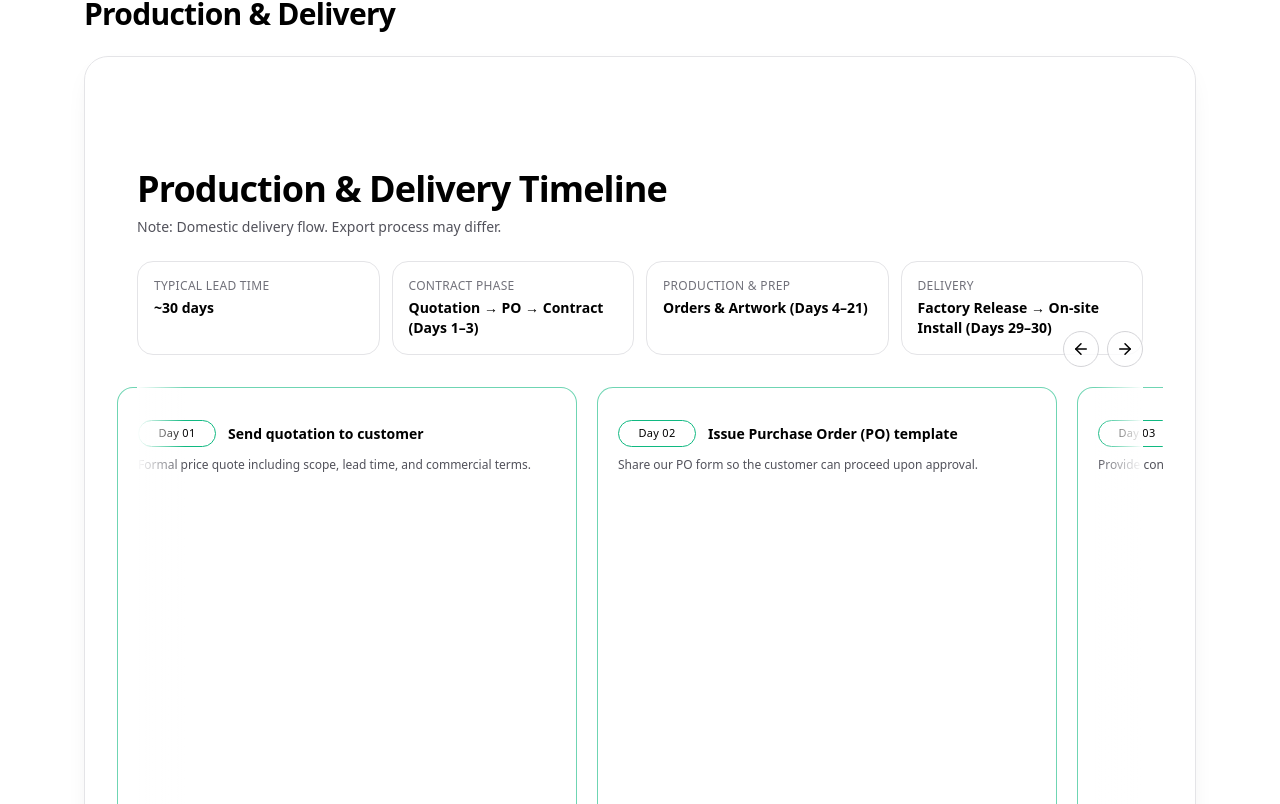
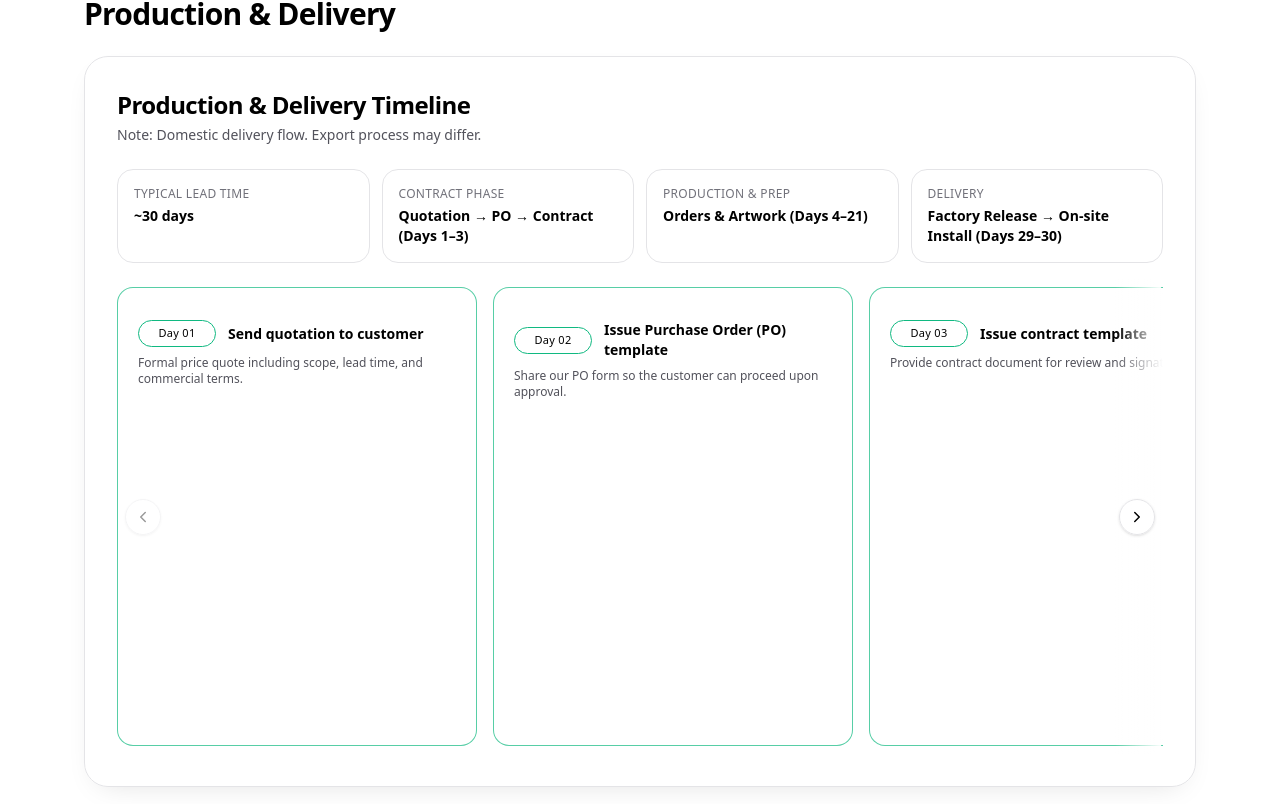
Before and after one commit to Aproglobal/apro-global-site, a React (Vite) app: page / in a window 1280 px wide. Shown: the part 7196-8000 px from the top of the page. Built offline with nearby package versions, Linux system fonts and the light colour scheme.

Commit message:
Update ProductionTimeline.tsx

```diff
--- a/src/components/ProductionTimeline.tsx
+++ b/src/components/ProductionTimeline.tsx
@@ -1,6 +1,6 @@
 import React, { useEffect, useMemo, useRef, useState } from "react";
 import type { Step } from "../data/timeline";
-import { ArrowLeft, ArrowRight } from "lucide-react";
+import { ChevronLeft, ChevronRight } from "lucide-react";
 
 type Props = {
   steps: Step[];
@@ -8,7 +8,7 @@ type Props = {
   note?: string;
   /** Highlight by day number (1..N). Omit to disable emphasis. */
   progressDay?: number;
-  /** Show top summary boxes (lead time, phases). Defaults to true when steps > 2 */
+  /** Show small summary strip */
   showSummary?: boolean;
 };
 
@@ -18,69 +18,41 @@ function statusOf(day: number, progressDay?: number): "neutral" | "done" | "curr
   if (day === progressDay) return "current";
   return "upcoming";
 }
-
-const pad2 = (n: number) => String(n).padStart(2, "0");
-
-function SquareImage({ src, alt }: { src: string; alt: string }) {
-  return (
-    <div className="mt-3 w-full aspect-square overflow-hidden rounded-xl border border-zinc-200 dark:border-zinc-800 bg-zinc-50 dark:bg-zinc-900">
-      <img
-        src={src}
-        alt={alt}
-        width={600}
-        height={600}
-        loading="lazy"
-        draggable={false}
-        className="w-full h-full object-cover"
-      />
-    </div>
-  );
-}
+function pad2(n: number) { return String(n).padStart(2, "0"); }
 
 export default function ProductionTimeline({
   steps,
   title = "Production & Delivery Timeline",
   note = "Note: Domestic delivery flow. Export process may differ.",
   progressDay,
-  showSummary,
+  showSummary = true,
 }: Props) {
-  const shouldShowSummary = showSummary ?? steps.length > 2;
+  const railRef = useRef<HTMLDivElement | null>(null);
+  const [atStart, setAtStart] = useState(true);
+  const [atEnd, setAtEnd] = useState(false);
 
-  // --- Horizontal rail controls ---
-  const railRef = useRef<HTMLDivElement | null>(null);
-  const [canPrev, setCanPrev] = useState(false);
-  const [canNext, setCanNext] = useState(false);
-
-  const checkScroll = () => {
+  const onScroll = () => {
     const el = railRef.current;
     if (!el) return;
-    const { scrollLeft, scrollWidth, clientWidth } = el;
-    setCanPrev(scrollLeft > 0);
-    setCanNext(scrollLeft + clientWidth < scrollWidth - 1);
+    setAtStart(el.scrollLeft <= 2);
+    setAtEnd(el.scrollLeft + el.clientWidth >= el.scrollWidth - 2);
   };
 
   useEffect(() => {
-    checkScroll();
+    onScroll();
     const el = railRef.current;
     if (!el) return;
-    const onScroll = () => checkScroll();
-    const ro = new ResizeObserver(() => checkScroll());
     el.addEventListener("scroll", onScroll, { passive: true });
-    ro.observe(el);
-    return () => {
-      el.removeEventListener("scroll", onScroll);
-      ro.disconnect();
-    };
+    return () => el.removeEventListener("scroll", onScroll);
   }, []);
 
-  const scrollByViewport = (dir: "prev" | "next") => {
+  const scrollBy = (dir: -1 | 1) => {
     const el = railRef.current;
     if (!el) return;
-    const delta = Math.round(el.clientWidth * 0.9);
-    el.scrollBy({ left: dir === "next" ? delta : -delta, behavior: "smooth" });
+    const delta = Math.round(el.clientWidth * 0.9) * dir;
+    el.scrollBy({ left: delta, behavior: "smooth" });
   };
 
-  // group summary boxes (static text kept so ALL info is visible)
   const summary = useMemo(
     () => [
       { label: "Typical Lead Time", val: "~30 days" },
@@ -92,24 +64,18 @@ export default function ProductionTimeline({
   );
 
   return (
-    <section id="timeline" className="py-20 bg-white text-black dark:bg-black dark:text-white scroll-mt-24">
-      <div className="max-w-6xl mx-auto px-5">
-        <h2 className="text-3xl md:text-4xl font-extrabold tracking-tight">{title}</h2>
-        {note ? <p className="mt-2 text-sm text-zinc-600 dark:text-zinc-400">{note}</p> : null}
+    <div className="relative">
+      <div className="mb-6">
+        <h3 className="text-xl md:text-2xl font-extrabold tracking-tight">{title}</h3>
+        {note ? <p className="mt-1 text-sm text-zinc-600 dark:text-zinc-400">{note}</p> : null}
+      </div>
 
-        {/* Summary info (always visible if shouldShowSummary) */}
-        {shouldShowSummary && (
-          <div className="mt-6 grid grid-cols-1 md:grid-cols-4 gap-3">
+      {showSummary && (
+        <div className="mb-4 grid grid-cols-1 md:grid-cols-4 gap-3">
           {summary.map((b, i) => (
             <div
               key={i}
-                className="
-                  rounded-2xl border border-zinc-200 dark:border-zinc-800 p-4
-                  bg-white dark:bg-zinc-950/90
-                  transition-all duration-200
-                  hover:shadow-md hover:-translate-y-0.5 hover:border-black/15 dark:hover:border-white/20
-                  motion-reduce:transition-none motion-reduce:hover:translate-y-0
-                "
+              className="rounded-2xl border border-zinc-200 dark:border-zinc-800 p-4 bg-white dark:bg-zinc-950/90"
             >
               <div className="text-xs uppercase tracking-wide text-zinc-500 dark:text-zinc-400">{b.label}</div>
               <div className="mt-1 text-sm font-semibold">{b.val}</div>
@@ -118,106 +84,89 @@ export default function ProductionTimeline({
         </div>
       )}
 
-        {/* Horizontal rail (no toggles; every card shows full info) */}
-        <div className="relative mt-8">
-          {/* Edge fades for premium feel */}
-          <div className="pointer-events-none absolute inset-y-0 left-0 w-12 bg-gradient-to-r from-white dark:from-black to-transparent z-10" />
-          <div className="pointer-events-none absolute inset-y-0 right-0 w-12 bg-gradient-to-l from-white dark:from-black to-transparent z-10" />
+      {/* Rail */}
+      <div className="relative">
+        {/* edge fades */}
+        {!atStart && (
+          <div className="pointer-events-none absolute left-0 top-0 bottom-0 w-12 bg-gradient-to-r from-white dark:from-zinc-950 to-transparent rounded-l-2xl" />
+        )}
+        {!atEnd && (
+          <div className="pointer-events-none absolute right-0 top-0 bottom-0 w-12 bg-gradient-to-l from-white dark:from-zinc-950 to-transparent rounded-r-2xl" />
+        )}
 
-          {/* Controls */}
-          <div className="absolute -top-14 right-0 flex items-center gap-2">
+        {/* arrow buttons */}
         <button
-              type="button"
-              aria-label="Scroll previous"
-              onClick={() => scrollByViewport("prev")}
-              disabled={!canPrev}
-              className={`h-9 w-9 rounded-full border transition ${
-                canPrev
-                  ? "bg-white/80 dark:bg-zinc-900/80 border-zinc-300 dark:border-zinc-700 hover:bg-white dark:hover:bg-zinc-900"
-                  : "bg-zinc-100 dark:bg-zinc-900 border-zinc-200 dark:border-zinc-800 opacity-50 cursor-not-allowed"
-              }`}
+          onClick={() => scrollBy(-1)}
+          disabled={atStart}
+          aria-label="Scroll left"
+          className={`hidden md:flex absolute left-2 top-1/2 -translate-y-1/2 h-9 w-9 items-center justify-center rounded-full border
+            ${atStart ? "opacity-40 cursor-not-allowed" : "bg-white/80 dark:bg-zinc-900/80 hover:bg-white dark:hover:bg-zinc-900"}
+            border-zinc-200 dark:border-zinc-700 shadow`}
         >
-              <ArrowLeft className="mx-auto" size={18} />
+          <ChevronLeft size={18} />
         </button>
         <button
-              type="button"
-              aria-label="Scroll next"
-              onClick={() => scrollByViewport("next")}
-              disabled={!canNext}
-              className={`h-9 w-9 rounded-full border transition ${
-                canNext
-                  ? "bg-white/80 dark:bg-zinc-900/80 border-zinc-300 dark:border-zinc-700 hover:bg-white dark:hover:bg-zinc-900"
-                  : "bg-zinc-100 dark:bg-zinc-900 border-zinc-200 dark:border-zinc-800 opacity-50 cursor-not-allowed"
-              }`}
+          onClick={() => scrollBy(1)}
+          disabled={atEnd}
+          aria-label="Scroll right"
+          className={`hidden md:flex absolute right-2 top-1/2 -translate-y-1/2 h-9 w-9 items-center justify-center rounded-full border
+            ${atEnd ? "opacity-40 cursor-not-allowed" : "bg-white/80 dark:bg-zinc-900/80 hover:bg-white dark:hover:bg-zinc-900"}
+            border-zinc-200 dark:border-zinc-700 shadow`}
         >
-              <ArrowRight className="mx-auto" size={18} />
+          <ChevronRight size={18} />
         </button>
-          </div>
 
-          {/* Rail */}
         <div
           ref={railRef}
-            tabIndex={0}
-            className="
-              rail
-              relative z-0
-              mt-2 -mx-5 px-5
-              flex gap-5 overflow-x-auto scrollbar-none
-              snap-x snap-mandatory
-              touch-pan-x
-            "
+          className="rail scrollbar-none overflow-x-auto snap-x snap-mandatory flex gap-4 py-2"
         >
-            {steps.map((s) => {
+          {steps.map((s, i) => {
             const st = statusOf(s.day, progressDay);
-              const cardBorder =
+            const border =
               st === "current"
                 ? "border-black dark:border-white shadow-xl"
                 : st === "done"
-                  ? "border-emerald-500/60 dark:border-emerald-400/60"
+                ? "border-emerald-500/70 dark:border-emerald-400/70"
                 : "border-zinc-200 dark:border-zinc-800";
-
             return (
               <article
                 key={s.day}
-                  className={`
-                    rail-card snap-start
-                    min-w-[280px] sm:min-w-[340px] md:min-w-[420px] lg:min-w-[460px]
-                    rounded-2xl border ${cardBorder} p-5
-                    bg-white dark:bg-zinc-950
-                    transition-transform duration-300 hover:-translate-y-1
-                    focus-within:-translate-y-1
-                  `}
+                className={`snap-start shrink-0 w-[280px] md:w-[360px] rounded-2xl border ${border}
+                  bg-white dark:bg-zinc-950 p-4 md:p-5`}
               >
-                  {/* Image if provided (only for Factory Release & On-site Delivery in your data) */}
-                  {s.img ? <SquareImage src={s.img} alt={s.title} /> : null}
+                {s.img ? (
+                  <div className="w-full aspect-square overflow-hidden rounded-xl bg-zinc-50 dark:bg-zinc-900">
+                    <img
+                      src={s.img}
+                      alt={s.title}
+                      width={600}
+                      height={600}
+                      loading="lazy"
+                      draggable={false}
+                      className="w-full h-full object-cover"
+                    />
+                  </div>
+                ) : null}
 
                 <div className="mt-3 flex items-center gap-3">
                   <span
-                      className={`
-                        inline-flex items-center justify-center rounded-full px-3 py-1 text-[11px] font-medium border min-w-[78px] text-center tracking-wide
+                    className={`inline-flex items-center justify-center rounded-full px-3 py-1 text-[11px] font-medium border min-w-[78px] text-center tracking-wide
                       ${st === "current"
                         ? "border-black dark:border-white"
                         : st === "done"
                         ? "border-emerald-500 dark:border-emerald-400"
-                          : "border-zinc-300 dark:border-zinc-700"}
-                      `}
+                        : "border-zinc-300 dark:border-zinc-700"}`}
                   >
                     Day {pad2(s.day)}
                   </span>
-                    <h3 className="text-sm font-semibold">{s.title}</h3>
+                  <h4 className="text-sm font-semibold">{s.title}</h4>
                 </div>
 
                 {s.vendor ? (
-                    <p className="mt-1 text-[11px] text-zinc-500 dark:text-zinc-400">
-                      Vendor: {s.vendor}
-                    </p>
+                  <p className="mt-1 text-[11px] text-zinc-500 dark:text-zinc-400">Vendor: {s.vendor}</p>
                 ) : null}
-
-                  {/* Details are ALWAYS visible (no toggles) */}
                 {s.note ? (
-                    <p className="mt-2 text-xs text-zinc-600 dark:text-zinc-400 leading-relaxed">
-                      {s.note}
-                    </p>
+                  <p className="mt-2 text-xs text-zinc-600 dark:text-zinc-400">{s.note}</p>
                 ) : null}
               </article>
             );
@@ -225,6 +174,5 @@ export default function ProductionTimeline({
         </div>
       </div>
     </div>
-    </section>
   );
 }
```
Lines whose indentation alone changed are shown as unchanged.
